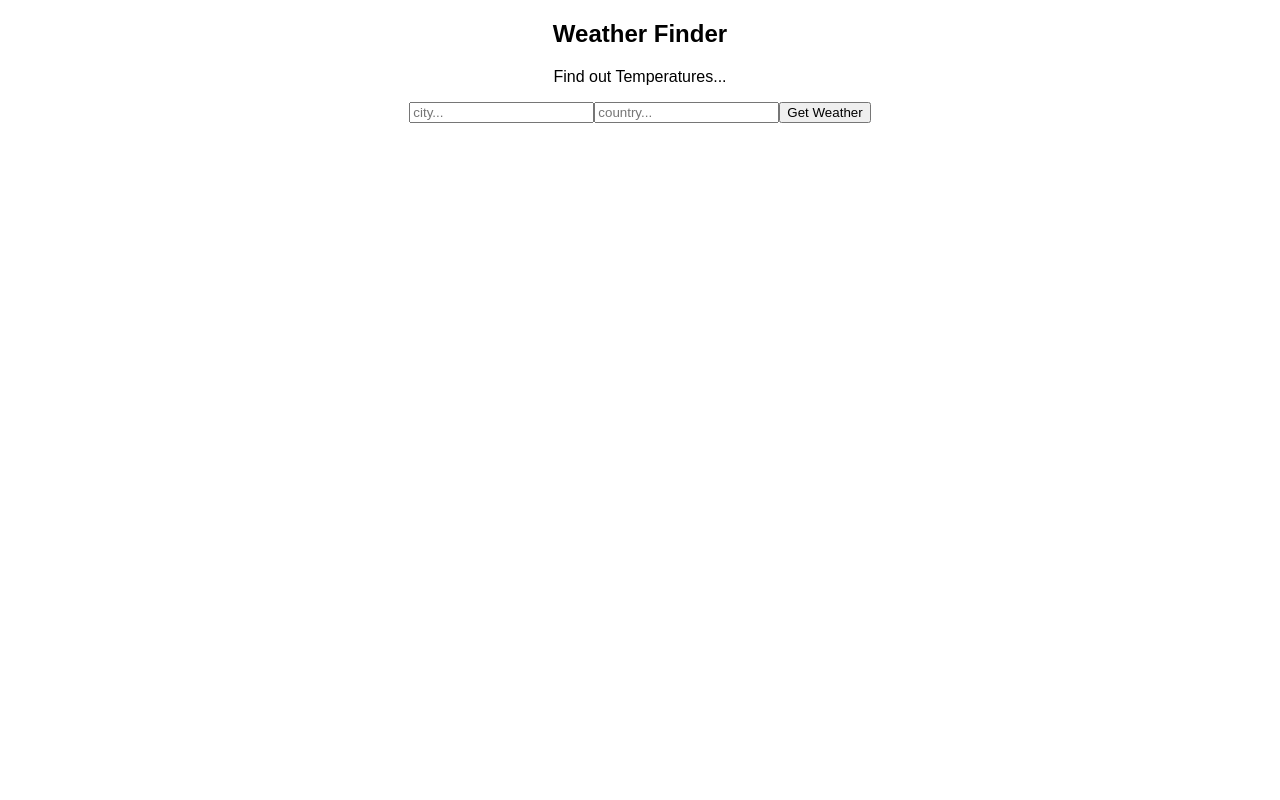
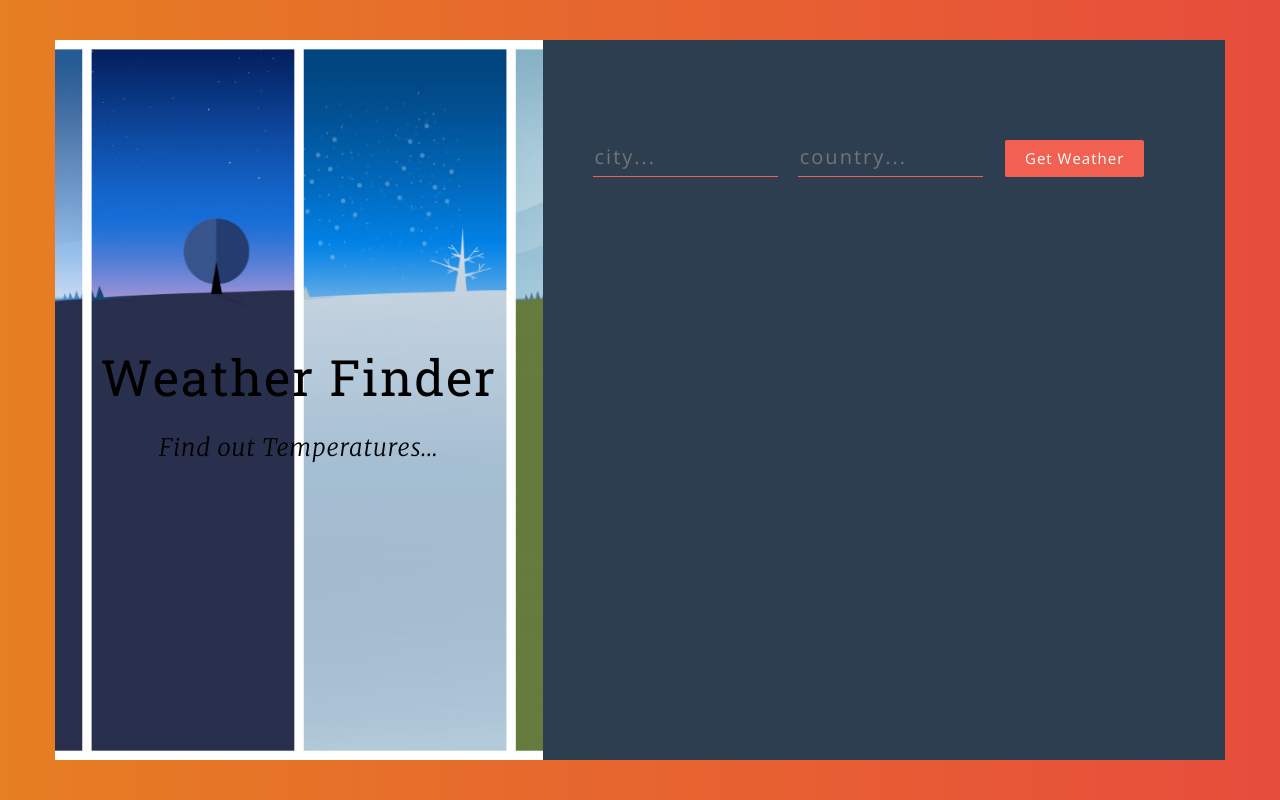
Before and after one commit to FredyDope/ReactAppMeteo, a React (Create React App) app in the folder meteoapp/: page / in a window 1280 px wide. Built offline with nearby package versions, Linux system fonts and the light colour scheme.

Commit message:
ajout du css et classname

```diff
--- a/meteoapp/src/App.css
+++ b/meteoapp/src/App.css
@@ -1,28 +1,127 @@
-.App {
-  text-align: center;
+@import url('https://fonts.googleapis.com/css?family=Merriweather:100,200,300,300i,400,400i,700');
+@import url('https://fonts.googleapis.com/css?family=Roboto+Slab:400,700');
+@import url('https://fonts.googleapis.com/css?family=Open+Sans:300,400');
+
+body {
+  font-family: "Open Sans", serif;
 }
 
-.App-logo {
-  animation: App-logo-spin infinite 20s linear;
-  height: 80px;
+.wrapper {
+  background: linear-gradient(to right, #e67e22, #e74c3c);
+  height: 100vh;
+  display: flex;
+  justify-content: center;
+  align-items: center;
 }
 
-.App-header {
-  background-color: #222;
-  height: 150px;
-  padding: 20px;
-  color: white;
+.main {
+  height: 90vh;
+  background: #fff;
+  box-shadow: 0px 13px 40px -13px rgba(0,0,0,0.75);
+  width: 80%;
+  margin: 0 auto;
 }
 
-.App-title {
-  font-size: 1.5em;
+.title-container {
+  height: 90vh;
+  background: url("img/bg.jpg") center center no-repeat;
+  background-size: cover;
+  display: flex;
+  align-items: center;
+  justify-content: center;
+  text-align: center;
+  color: #000;
 }
 
-.App-intro {
-  font-size: large;
+.title-container__title {
+  font-size: 50px;
+  letter-spacing: 2px;
+  line-height: 1.3;
+  font-family: 'Roboto Slab', serif;
 }
 
-@keyframes App-logo-spin {
-  from { transform: rotate(0deg); }
-  to { transform: rotate(360deg); }
+.title-container__subtitle {
+  font-style: italic;
+  font-weight: 100;
+  letter-spacing: 1px;
+  line-height: 1.5;
+  font-family: "Merriweather", serif;
 }
+
+.form-container {
+  background-color: #2c3e50;
+  height: 90vh;
+  padding-top: 100px;
+  padding-left: 50px;
+}
+
+input[type="text"] {
+  background-color: transparent;
+  border: 0;
+  border-bottom: solid 1px #f16051;
+  width: 30%;
+  padding-bottom: 4px;
+  color: #fff !important;
+  font-weight: lighter;
+  letter-spacing: 2px;
+  margin-bottom: 30px;
+  margin-right: 20px;
+  font-size: 20px;
+}
+
+input[type="text"] {
+    outline: none;
+}
+
+input:-webkit-autofill {
+    -webkit-box-shadow: 0 0 0 30px #2c3e50 inset;
+    -webkit-text-fill-color: #fff !important;
+}
+
+button {
+  border: 0;
+  padding: 8px 20px;
+  margin: 0 2px;
+  border-radius: 2px;
+  font-weight: lighter;
+  letter-spacing: 1px;
+  font-size: 15px;
+  cursor: pointer;
+  background-color: #f16051;
+  color: #fff;
+  font-weight: 100;
+}
+
+button:active {
+  outline: none;
+}
+
+.weather__info {
+  width: 60%;
+  font-size: 20px;
+  font-weight: 200;
+  letter-spacing: 2px;
+}
+
+.weather__key {
+  color: #f16051;
+  border-bottom: solid 2px rgba(255,255,255,0.06);
+  padding: 20px 0 20px 0;
+  font-weight: 400;
+}
+
+.weather__key:last-child {
+  border: 0;
+}
+
+.weather__value {
+  color: #fff;
+  font-weight: 200;
+}
+
+.weather__error {
+  color: #f16051;
+  font-size: 20px;
+  letter-spacing: 1px;
+  font-weight: 200;
+}
--- a/meteoapp/src/App.js
+++ b/meteoapp/src/App.js
@@ -46,7 +46,7 @@
       description:data.weather[0].description,
       error: "",
       })
-    } else // message d'erreur si values undefined le state error passe dans weather.js comme props
+    } else // message d'erreur si values undefined le state error passe dans weather.js comme prop
     {
       this.setState({
       temperature: undefined,
@@ -60,10 +60,19 @@
   }
 //dans Form nous definissons une props getWeather on envoi sa valeur dans la fonction getWeather qui retourn dans Form.JS
 //nous allons passer values du state dans weather component pour les afficher sur l'ecran avec props
+//CSS on a placé le title cpnt sur le coté gauche 5 1er column
+//sur le coté droit cpnt form et weather 7 column suivantes
   render() {
     return (
-      <div className="App">
+      <div>
+        <div className="wrapper">
+          <div className="amin">
+            <div className="container ">
+              <div className="row">
+                <div className="col-xs-5 title-container">
                   <Title />
+                </div>
+                <div className="col-xs-7 form-container">
                   <Form getWeather={this.getWeather}/>
                   <Weather
                     temperature={this.state.temperature}
@@ -74,6 +83,11 @@
                     error={this.state.error}
                   />
                 </div>
+              </div>
+            </div>
+          </div>
+        </div>
+      </div>
     )
   }
 }
--- a/meteoapp/src/components/Title.js
+++ b/meteoapp/src/components/Title.js
@@ -1,17 +1,13 @@
 import React from 'react';
-
+//ajout des className pour le css
 class Title extends React.Component {
   render() {
     return (
       <div>
-      <h2>Weather Finder</h2>
-
-      <p>Find out Temperatures...</p>
-
-
+      	<h2 className='title-container__title'>Weather Finder</h2>
+      		<h3 className='title-container__subtitle'>Find out Temperatures...</h3>
       </div>
     );
   }
 }
-
 export default Title;
--- a/meteoapp/src/components/Weather.js
+++ b/meteoapp/src/components/Weather.js
@@ -1,17 +1,38 @@
 import React from 'react'
 
 class Weather extends React.Component {
-//nous avons acces aux props definies dans weather de app.js
-//et elles s'afficherons sur l'ecran
+// nous avons acces aux props definies dans weather de app.js
+// et elles s'afficherons sur l'ecran
 // Conditions {this && this && <p>...} pour faire apparaitre les paragraphes
+// css ajout className
   render() {
     return (
-      <div>
-      	{ this.props.city && this.props.country && <p>Location : { this.props.city }, { this.props.country }</p>}
-      	{ this.props.temperature && <p>Temperature : { this.props.temperature }</p>}
-      	{ this.props.humidity && <p>Humidity : { this.props.humidity }</p>}
-      	{ this.props.description && <p>Conditions : { this.props.description }</p>}
-      	{ this.props.error && <p>{ this.props.error }</p>}
+      <div className='weather__info'>
+      	{
+          this.props.city && this.props.country && <p className='weather__key'>Location :
+            <span className='weather__value'>{ this.props.city }, { this.props.country }</span>
+          </p>
+        }
+      	{
+          this.props.temperature && <p className='weather__key'>Temperature :
+            <span className='weather__value'>{ this.props.temperature }</span>
+          </p>
+        }
+      	{
+          this.props.humidity && <p className='weather__key'>Humidity :
+            <span className='weather__value'>{ this.props.humidity }</span>
+          </p>
+        }
+      	{
+          this.props.description && <p className='weather__key'>Conditions :
+            <span className='weather__value'>{ this.props.description }</span>
+          </p>
+        }
+      	{
+          this.props.error && <p className='weather__key'>
+            <span className='weather__error'>{ this.props.error }</span>
+          </p>
+        }
       </div>
     )
   }
--- a/meteoapp/src/index.js
+++ b/meteoapp/src/index.js
@@ -1,6 +1,7 @@
 import React from 'react';
 import ReactDOM from 'react-dom';
 import './index.css';
+import 'bootstrap/dist/css/bootstrap.min.css'
 import App from './App';
 import registerServiceWorker from './registerServiceWorker';
 
```
Also changed, not shown: meteoapp/src/img/bg.jpg (added). Lines whose indentation alone changed are shown as unchanged.
